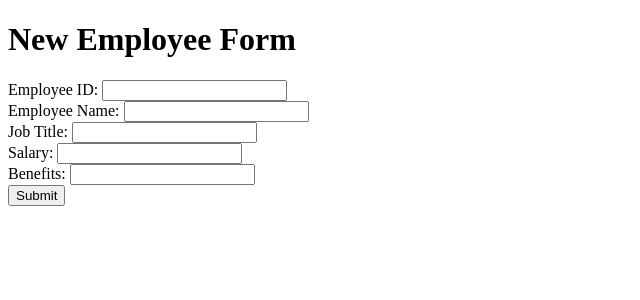
After one commit to kylertucker/CS440_chi, a Django app: page /employee-form in a window 1280 px wide. The commit adds this page. Shown: the top 300 px of the page, without its empty margins (0-640 px from the left). Run offline with Django 4.2, Linux system fonts and the light colour scheme.

```diff
--- /dev/null
+++ b/chi_db_app/chi_api/templates/chi_api/employee_form.html
@@ -0,0 +1,27 @@
+<!DOCTYPE html>
+<html>
+  <head>
+    <title>Employee Information Form</title>
+  </head>
+  <body>
+    <h1>New Employee Form</h1>
+    <form method="post">
+      <label for="employee_id">Employee ID:</label>
+      <input type="text" id="employee_id" name="employee_id"><br>
+
+      <label for="employee_name">Employee Name:</label>
+      <input type="text" id="employee_name" name="employee_name"><br>
+
+      <label for="job_title">Job Title:</label>
+      <input type="text" id="job_title" name="job_title"><br>
+
+      <label for="salary">Salary:</label>
+      <input type="text" id="salary" name="salary"><br>
+
+      <label for="benefits">Benefits:</label>
+      <input type="text" id="benefits" name="benefits"><br>
+
+      <input type="submit" value="Submit">
+    </form>
+  </body>
+</html>
--- a/chi_db_app/chi_api/templates/chi_api/employee_list.html
+++ b/chi_db_app/chi_api/templates/chi_api/employee_list.html
@@ -1,4 +1,5 @@
 {% if employee_list %}
+    <button><a href="{% url 'employee-form' %}">create new employee</a></button>
     <ul>
         {% for employee in employee_list %}
             <li>
--- a/chi_db_app/chi_api/urls.py
+++ b/chi_db_app/chi_api/urls.py
@@ -13,5 +13,6 @@ urlpatterns = [
     path('vehicle/<int:id>/add-history', views.add_vehicle_history, name='add_vehicle_history'),
     path("employee-list", views.employee_list, name='employee_list'),
     path("employee/<int:id>", views.employee, name='employee'),
-    path("employee/<int:id>/sales-stats", views.employee_sales_stats, name='employee_sales_stats')
+    path("employee/<int:id>/sales-stats", views.employee_sales_stats, name='employee_sales_stats'),
+    path("employee-form", views.employee_form, name="employee-form")
 ]
--- a/chi_db_app/chi_api/views.py
+++ b/chi_db_app/chi_api/views.py
@@ -202,3 +202,20 @@ def employee(request, id):
         "transactions": transactions
     }
     return HttpResponse(template.render(context, request))
+
+def employee_form(request):
+    if request.method == 'POST':
+        employee_id = request.POST.get('employe_id', '')
+        employee_name = request.POST.get('employee_name', '')
+        job_title = request.POST.get('job_title', '')
+        salary = request.POST.get('salary', '')
+        benefits = request.POST.get('benefits', '')
+        cursor = connections['default'].cursor()
+        db_response = cursor.execute("INSERT INTO employee "
+            "(employee_id, employee_name, job_title, salary, benefits) "
+            "VALUES (%s, %s, %s, %s, %s)",
+            [employee_id, employee_name, job_title, salary, benefits])
+        return HttpResponse('successfully submitted')
+
+    template = loader.get_template('chi_api/employee_form.html')
+    return HttpResponse(template.render(request=request))
```
